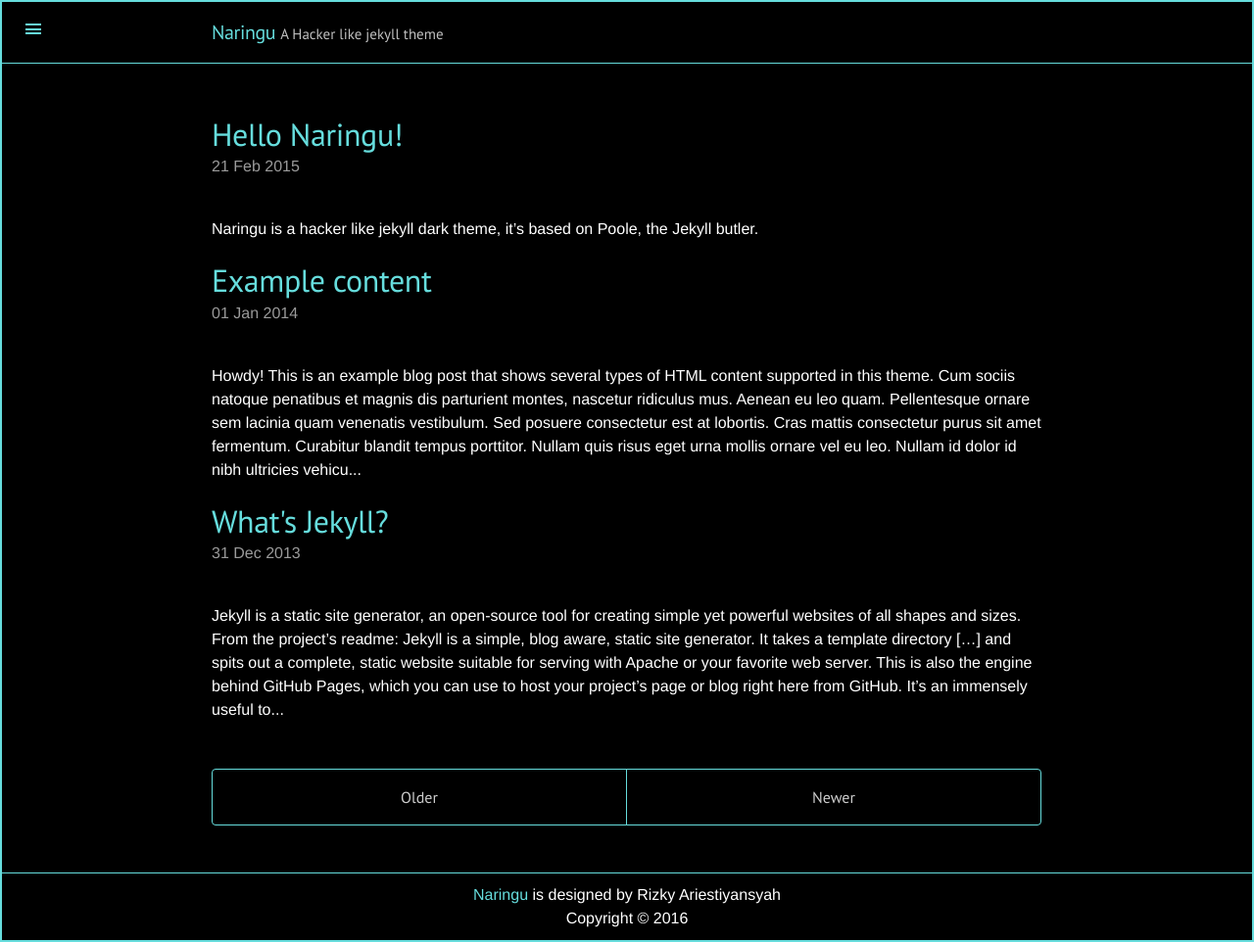
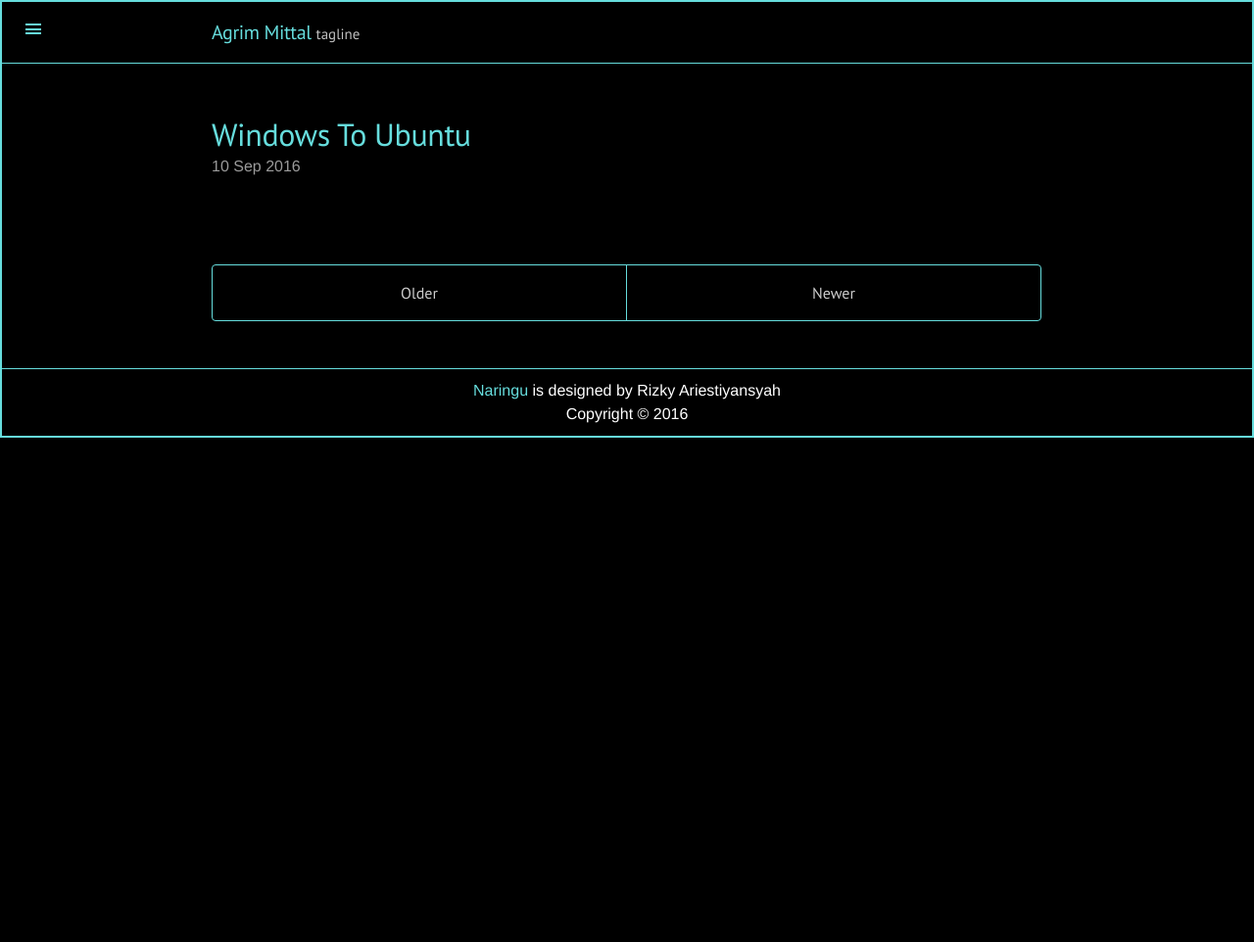
Before and after one commit to agrim123/agrim123.github.io, a Jekyll site: the page built from index.html, in a window 1280 px wide. Shown: the whole page at 98% size. Built offline with Jekyll 4.4.1, drawn with Linux system fonts in a browser that asks for light colours; the list of posts is cut into pages by our own code; after the commit the page ends 900 px from its top, so only the background shows below that.

Commit message:
remove unwanted stuff

```diff
--- a/_config.yml
+++ b/_config.yml
@@ -11,11 +11,11 @@
 permalink:           pretty
 
 # Setup
-title:               Naringu
-tagline:             'A Hacker like jekyll theme'
-description:         'oonlab is crafted with <3 by ariestiyansyah.'
-url:                 http://naringu.oonlab.com
-baseurl:
+title:               Agrim Mittal
+tagline:             'tagline'
+description:         'desc'
+url:                 http://agrim123.github.io
+baseurl:             /
 paginate:            7
 
 # About/contact
@@ -28,9 +28,9 @@
 version:             2.0
 
 # Social Media
-github:				http://github.com/ariestiyansyah
-twitter:			http://twitter.com/ariestiyansyah
-disqus:             testnaringu
+github:				http://github.com/agrim123
+twitter:
+disqus:
 
 # Theme Author (Please don't edit this line cause of MIT LICENSE rules)
 theme:
--- a/_includes/sidebar.html
+++ b/_includes/sidebar.html
@@ -26,7 +26,7 @@
       {% endif %}
     {% endfor %}
 
-    <a class="sidebar-nav-item" href="http://github.com">GitHub project</a>
+    <a class="sidebar-nav-item" href="{{site.github}}">GitHub project</a>
     <span class="sidebar-nav-item">Version {{ site.version }}</span>
   </nav>
 
--- a/_posts/2013-12-31-whats-jekyll.md
+++ /dev/null
@@ -1,14 +0,0 @@
----
-layout: post
-title: What's Jekyll?
-categories:
-- naringu
----
-
-[Jekyll](http://jekyllrb.com) is a static site generator, an open-source tool for creating simple yet powerful websites of all shapes and sizes. From [the project's readme](https://github.com/mojombo/jekyll/blob/master/README.markdown):
-
-  > Jekyll is a simple, blog aware, static site generator. It takes a template directory [...] and spits out a complete, static website suitable for serving with Apache or your favorite web server. This is also the engine behind GitHub Pages, which you can use to host your project’s page or blog right here from GitHub.
-
-It's an immensely useful tool and one we encourage you to use here with Hyde.
-
-Find out more by [visiting the project on GitHub](https://github.com/mojombo/jekyll).
--- a/_posts/2014-01-01-example-content.md
+++ /dev/null
@@ -1,122 +0,0 @@
----
-layout: post
-title: Example content
-categories:
-- naringu
----
-
-
-<div class="message">
-  Howdy! This is an example blog post that shows several types of HTML content supported in this theme.
-</div>
-
-Cum sociis natoque penatibus et magnis <a href="#">dis parturient montes</a>, nascetur ridiculus mus. *Aenean eu leo quam.* Pellentesque ornare sem lacinia quam venenatis vestibulum. Sed posuere consectetur est at lobortis. Cras mattis consectetur purus sit amet fermentum.
-
-> Curabitur blandit tempus porttitor. Nullam quis risus eget urna mollis ornare vel eu leo. Nullam id dolor id nibh ultricies vehicula ut id elit.
-
-Etiam porta **sem malesuada magna** mollis euismod. Cras mattis consectetur purus sit amet fermentum. Aenean lacinia bibendum nulla sed consectetur.
-
-## Inline HTML elements
-
-HTML defines a long list of available inline tags, a complete list of which can be found on the [Mozilla Developer Network](https://developer.mozilla.org/en-US/docs/Web/HTML/Element).
-
-- **To bold text**, use `<strong>`.
-- *To italicize text*, use `<em>`.
-- Abbreviations, like <abbr title="HyperText Markup Langage">HTML</abbr> should use `<abbr>`, with an optional `title` attribute for the full phrase.
-- Citations, like <cite>&mdash; Mark otto</cite>, should use `<cite>`.
-- <del>Deleted</del> text should use `<del>` and <ins>inserted</ins> text should use `<ins>`.
-- Superscript <sup>text</sup> uses `<sup>` and subscript <sub>text</sub> uses `<sub>`.
-
-Most of these elements are styled by browsers with few modifications on our part.
-
-## Heading
-
-Vivamus sagittis lacus vel augue rutrum faucibus dolor auctor. Duis mollis, est non commodo luctus, nisi erat porttitor ligula, eget lacinia odio sem nec elit. Morbi leo risus, porta ac consectetur ac, vestibulum at eros.
-
-### Code
-
-Cum sociis natoque penatibus et magnis dis `code element` montes, nascetur ridiculus mus.
-
-{% highlight js %}
-// Example can be run directly in your JavaScript console
-
-// Create a function that takes two arguments and returns the sum of those arguments
-var adder = new Function("a", "b", "return a + b");
-
-// Call the function
-adder(2, 6);
-// > 8
-{% endhighlight %}
-
-Aenean lacinia bibendum nulla sed consectetur. Etiam porta sem malesuada magna mollis euismod. Fusce dapibus, tellus ac cursus commodo, tortor mauris condimentum nibh, ut fermentum massa.
-
-### Lists
-
-Cum sociis natoque penatibus et magnis dis parturient montes, nascetur ridiculus mus. Aenean lacinia bibendum nulla sed consectetur. Etiam porta sem malesuada magna mollis euismod. Fusce dapibus, tellus ac cursus commodo, tortor mauris condimentum nibh, ut fermentum massa justo sit amet risus.
-
-* Praesent commodo cursus magna, vel scelerisque nisl consectetur et.
-* Donec id elit non mi porta gravida at eget metus.
-* Nulla vitae elit libero, a pharetra augue.
-
-Donec ullamcorper nulla non metus auctor fringilla. Nulla vitae elit libero, a pharetra augue.
-
-1. Vestibulum id ligula porta felis euismod semper.
-2. Cum sociis natoque penatibus et magnis dis parturient montes, nascetur ridiculus mus.
-3. Maecenas sed diam eget risus varius blandit sit amet non magna.
-
-Cras mattis consectetur purus sit amet fermentum. Sed posuere consectetur est at lobortis.
-
-<dl>
-  <dt>HyperText Markup Language (HTML)</dt>
-  <dd>The language used to describe and define the content of a Web page</dd>
-
-  <dt>Cascading Style Sheets (CSS)</dt>
-  <dd>Used to describe the appearance of Web content</dd>
-
-  <dt>JavaScript (JS)</dt>
-  <dd>The programming language used to build advanced Web sites and applications</dd>
-</dl>
-
-Integer posuere erat a ante venenatis dapibus posuere velit aliquet. Morbi leo risus, porta ac consectetur ac, vestibulum at eros. Nullam quis risus eget urna mollis ornare vel eu leo.
-
-### Tables
-
-Aenean lacinia bibendum nulla sed consectetur. Lorem ipsum dolor sit amet, consectetur adipiscing elit.
-
-<table>
-  <thead>
-    <tr>
-      <th>Name</th>
-      <th>Upvotes</th>
-      <th>Downvotes</th>
-    </tr>
-  </thead>
-  <tfoot>
-    <tr>
-      <td>Totals</td>
-      <td>21</td>
-      <td>23</td>
-    </tr>
-  </tfoot>
-  <tbody>
-    <tr>
-      <td>Alice</td>
-      <td>10</td>
-      <td>11</td>
-    </tr>
-    <tr>
-      <td>Bob</td>
-      <td>4</td>
-      <td>3</td>
-    </tr>
-    <tr>
-      <td>Charlie</td>
-      <td>7</td>
-      <td>9</td>
-    </tr>
-  </tbody>
-</table>
-
-Nullam id dolor id nibh ultricies vehicula ut id elit. Sed posuere consectetur est at lobortis. Nullam quis risus eget urna mollis ornare vel eu leo.
-
------
--- a/_posts/2015-02-21-Hello-Naringu.md
+++ /dev/null
@@ -1,29 +0,0 @@
----
-layout: post
-title: Hello Naringu!
-categories:
-- naringu
----
-
-Naringu is a hacker like jekyll dark theme, it's based on [Poole](http://getpoole.com), the Jekyll butler.
-
-### Built on Poole
-
-Poole is the Jekyll Butler, serving as an upstanding and effective foundation for Jekyll themes by [@mdo](https://twitter.com/mdo). Poole, and every theme built on it (like Lanyon here) includes the following:
-
-* Complete Jekyll setup included (layouts, config, [404](/404), [RSS feed](/atom.xml), posts, and [example page](/about))
-* Mobile friendly design and development
-* Easily scalable text and component sizing with `rem` units in the CSS
-* Support for a wide gamut of HTML elements
-* Related posts (time-based, because Jekyll) below each post
-* Syntax highlighting, courtesy Pygments (the Python-based code snippet highlighter)
-
-<<<<<<< HEAD
-
-=======
->>>>>>> master
-### Download
-
-Naringu is developed on and hosted with GitHub. Head to the <a href="https://github.com/ariestiyansyah/naringu">GitHub repository</a> for downloads, bug reports, and features requests.
-
-Thanks!
```
Also changed, not shown: _posts/2016-09-10-windows-to-ubuntu.markdown (added), images/head.jpeg (deleted), images/screenshot-1.png (deleted), images/screenshot-2.png (deleted), images/screenshot-3.png (deleted), images/screenshot-4.png (deleted).
